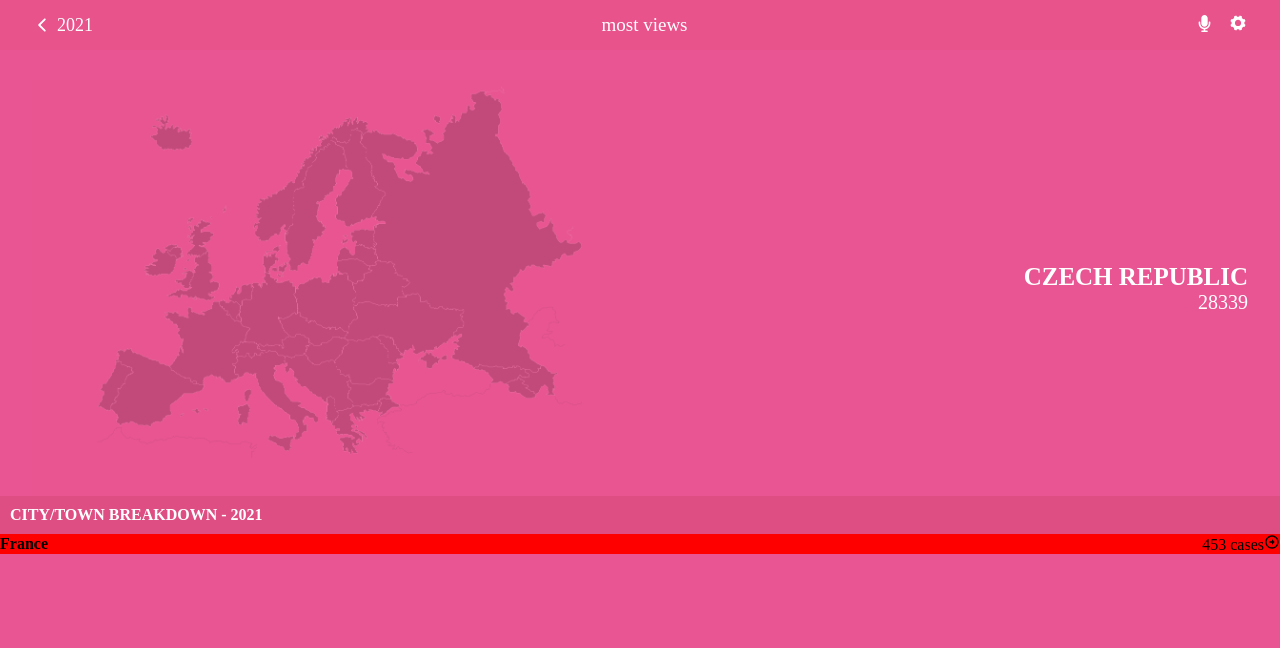
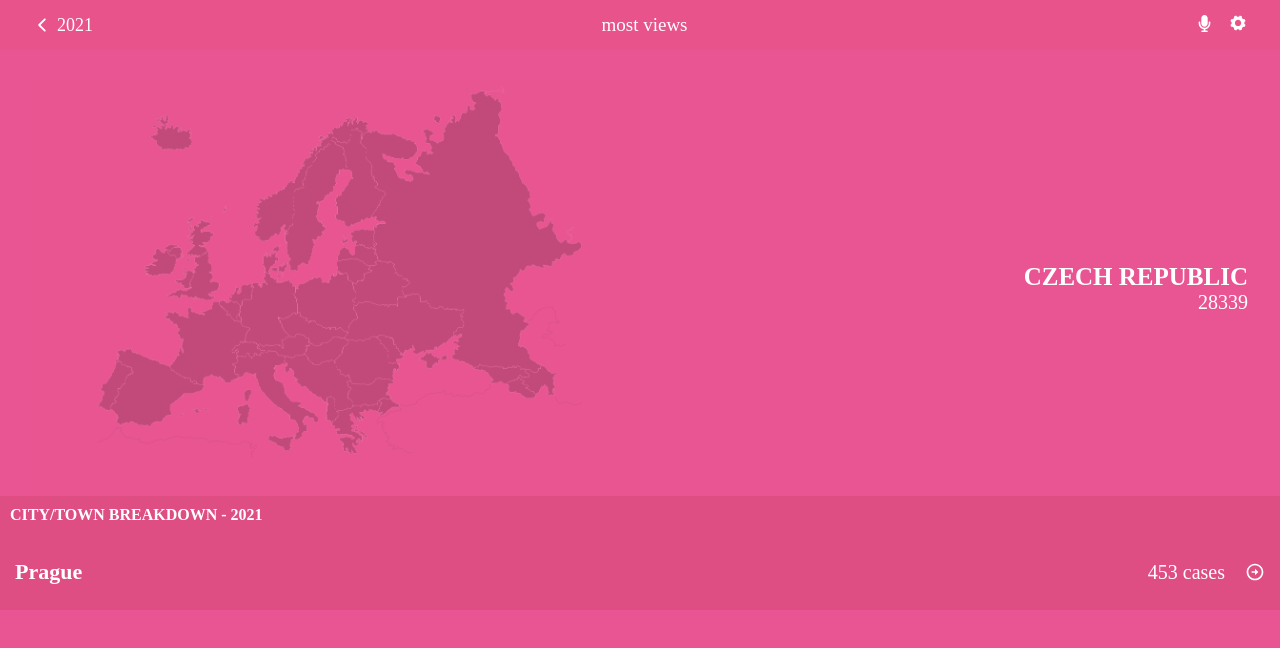
Before and after one commit to moise10r/covid_19_app, a React (Create React App) app: page /detail in a window 1280 px wide. Shown: the top 648 px of the page. Built offline with nearby package versions, Linux system fonts and the light colour scheme.

Commit message:
Add town section style final touch

```diff
--- a/src/component/features/DetailPage/detail.jsx
+++ b/src/component/features/DetailPage/detail.jsx
@@ -29,7 +29,7 @@ const Detail = () => (
           <ul className="towns-list">
             <li className="town">
               <div className="left-container">
-                <h2 className="name">France</h2>
+                <h2 className="name">Prague</h2>
               </div>
               <div className="right-container">
                 <span>453 cases</span>
--- a/src/component/features/DetailPage/detail.scss
+++ b/src/component/features/DetailPage/detail.scss
@@ -66,9 +66,28 @@
         @include flex-center(column);
         .town {
           width: 100%;
-          background-color: red;
           @include flex;
           @include flex-between(row);
+          padding: 2.5rem 1.5rem;
+          .left-container {
+            @include flex;
+            .name {
+              font-size: 2.2rem;
+              color: $text-color;
+            }
+          }
+          .right-container {
+            @include flex;
+            span {
+              color: $text-color;
+              font-size: 2rem;
+              @include flex;
+              .icon {
+                margin-left: 2rem;
+                font-size: 2rem;
+              }
+            }
+          }
         }
       }
     }
```
